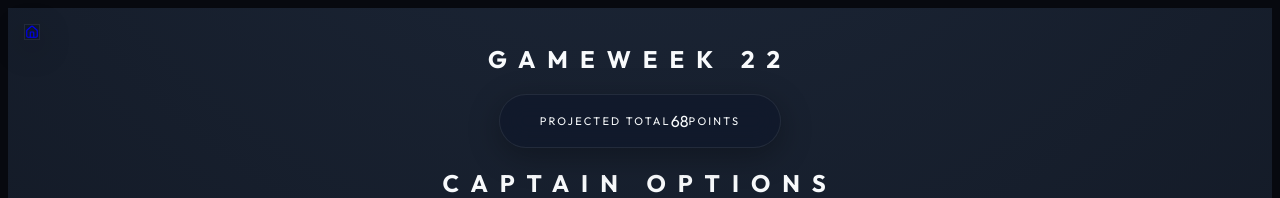
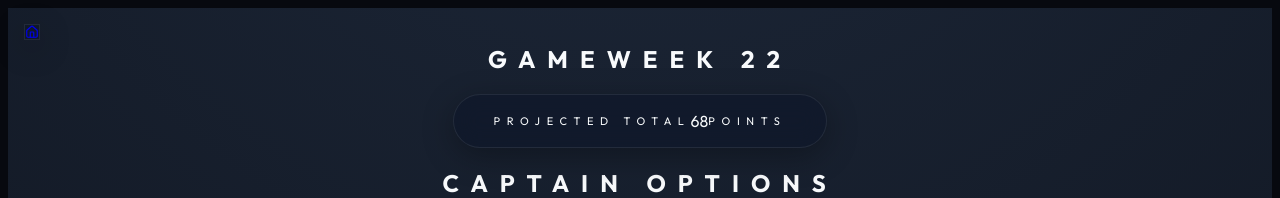
Before and after one commit to chriseyebagha/fantasy-premier-league, a Next.js app in the folder frontend/: page /fantasy/ in a window 1280 px wide. Shown: the top 198 px of the page. Built offline with nearby package versions, Linux system fonts and the light colour scheme.

Commit message:
style: final fix for points display spacing and premium tracking

```diff
--- a/frontend/src/app/page.tsx
+++ b/frontend/src/app/page.tsx
@@ -128,11 +128,11 @@ export default function Home() {
           <motion.div
             initial={{ opacity: 0, scale: 0.9 }}
             animate={{ opacity: 1, scale: 1 }}
-            className="glass-card points-pill-horizontal border-white/10 whitespace-nowrap flex items-center justify-center"
+            className="glass-card points-pill-horizontal border-white/10 flex items-center justify-center gap-8 py-4 px-12"
           >
-            <span className="text-[11px] font-black text-slate-500 uppercase tracking-[0.2em]">Projected Total</span>
-            <span className="text-3xl font-black text-white mx-4">{Math.round(data.total_projected_points || 0)}</span>
-            <span className="text-[11px] font-black text-slate-500 uppercase tracking-[0.2em]">Points</span>
+            <span className="text-[11px] font-black text-slate-500 uppercase tracking-[0.6em]">Projected Total</span>
+            <span className="text-4xl font-black text-white tracking-widest">{Math.round(data.total_projected_points || 0)}</span>
+            <span className="text-[11px] font-black text-slate-500 uppercase tracking-[0.6em]">Points</span>
           </motion.div>
         </div>
 
```
